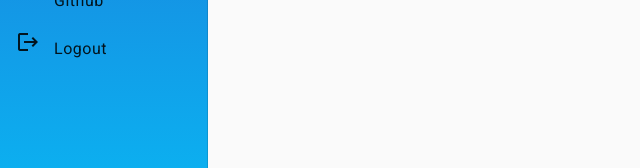
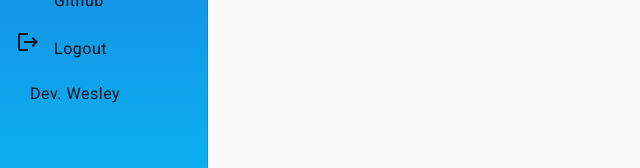
Before and after one commit to wesleyeduardodev2023/teste-deploy-frontend-angular, an Angular app: page / in a window 1280 px wide. Both pictures are taken after a click on the button "menu". Shown: the part 372-540 px from the top of the page, without its empty margins (0-640 px from the left). Built offline with nearby package versions, Linux system fonts and the light colour scheme.

Commit message:
testando tolltip

```diff
--- a/src/app/app.module.ts
+++ b/src/app/app.module.ts
@@ -9,6 +9,7 @@ import { NavComponent } from './components/nav/nav.component';
 import {MatSidenavModule} from "@angular/material/sidenav";
 import {MatListModule} from "@angular/material/list";
 import {MatIconModule} from "@angular/material/icon";
+import {MatTooltipModule} from "@angular/material/tooltip";
 
 @NgModule({
   declarations: [
@@ -23,7 +24,8 @@ import {MatIconModule} from "@angular/material/icon";
     AppRoutingModule,
     MatSidenavModule,
     MatListModule,
-    MatIconModule
+    MatIconModule,
+    MatTooltipModule
   ],
   providers: [],
   bootstrap: [AppComponent]
--- a/src/app/components/nav/nav.component.html
+++ b/src/app/components/nav/nav.component.html
@@ -26,6 +26,10 @@
         <i class="material-icons">logout</i>
         Logout
       </a>
+      <a mat-list-item>
+        <i class="material-icons"></i>
+        Dev. Wesley
+      </a>
     </mat-nav-list>
   </mat-drawer>
   <div class="sidenav-content">
--- a/src/index.html
+++ b/src/index.html
@@ -2,7 +2,7 @@
 <html lang="en">
 <head>
   <meta charset="utf-8">
-  <title>TesteDeployFrontendAngular</title>
+  <title>Gerenciamento de Orçamentos</title>
   <base href="/">
   <meta name="viewport" content="width=device-width, initial-scale=1">
   <link rel="icon" type="image/x-icon" href="favicon.ico">
```
